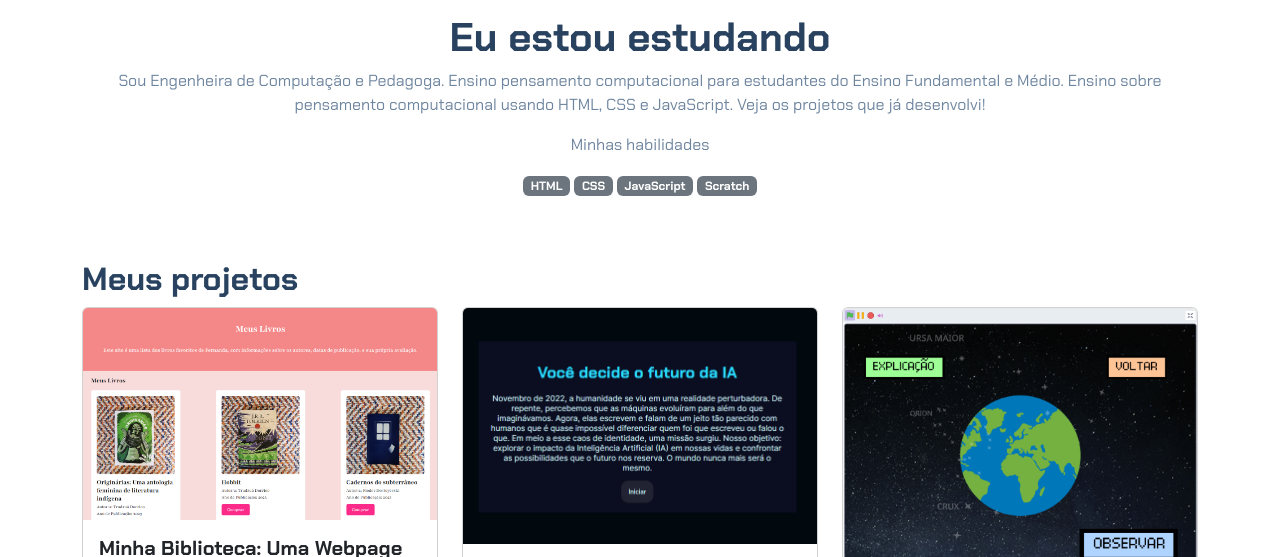
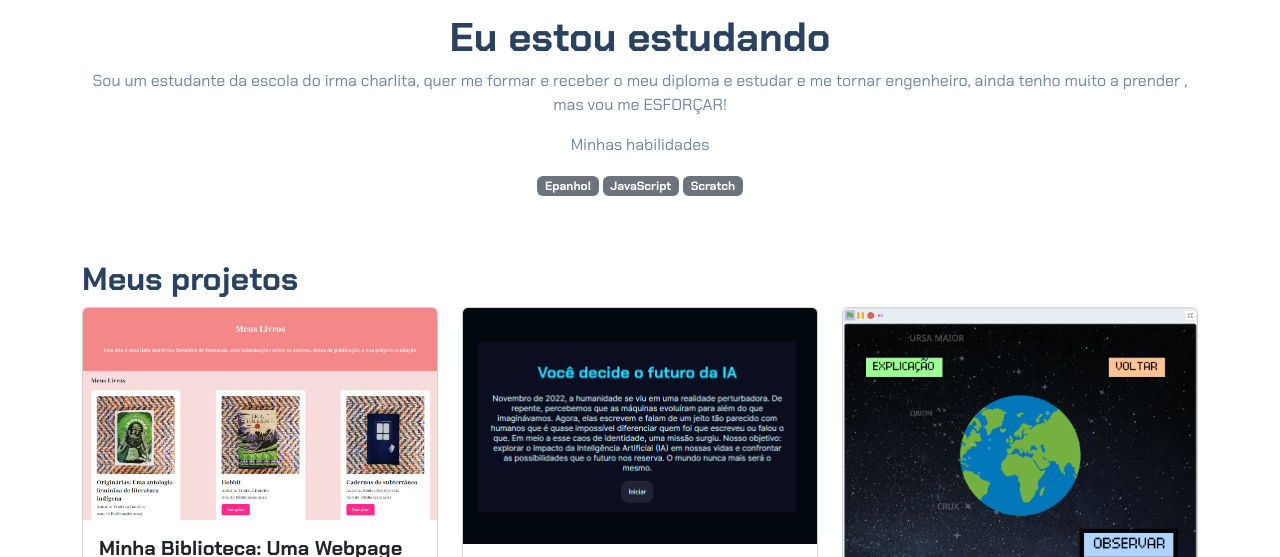
Before and after one commit to yamil512/repositorio, a plain HTML site: page index.html in a window 1280 px wide. Shown: the part 183-740 px from the top of the page. Drawn offline with nearby package versions, Linux system fonts and the light colour scheme.

Commit message:
Update index.html

```diff
--- a/index.html
+++ b/index.html
@@ -16,13 +16,11 @@
             srcset="">
         <p class="lead">Eu sou Yamil_</p>
         <h1>Eu estou estudando</h1>
-        <p>Sou Engenheira de Computação e Pedagoga. Ensino pensamento computacional para estudantes do Ensino
-            Fundamental e Médio. Ensino sobre pensamento computacional usando HTML, CSS e JavaScript. Veja os projetos
-            que já desenvolvi!</p>
+        <p> Sou um estudante da escola do irma charlita, quer me formar e receber o meu diploma e estudar
+            e me tornar engenheiro, ainda tenho muito a prender , mas vou me ESFORÇAR!</p>
         <p>Minhas habilidades</p>
         <div>
-            <p class="badge bg-secondary">HTML</p>
-            <p class="badge bg-secondary">CSS</p>
+            <p class="badge bg-secondary">Epanhol</p>
             <p class="badge bg-secondary">JavaScript</p>
             <p class="badge bg-secondary">Scratch</p>
         </div>
```
